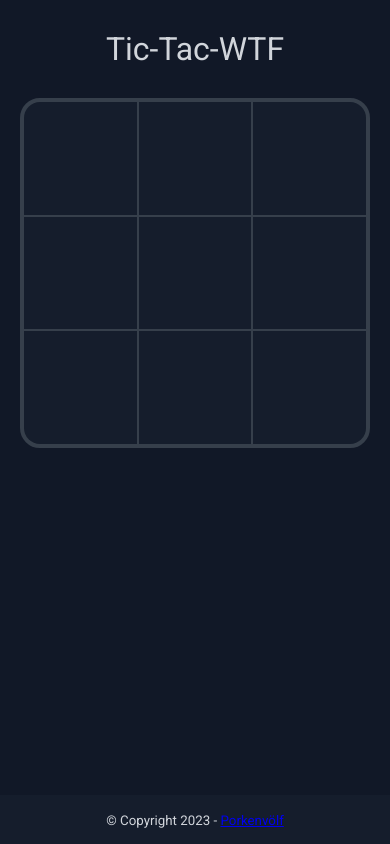
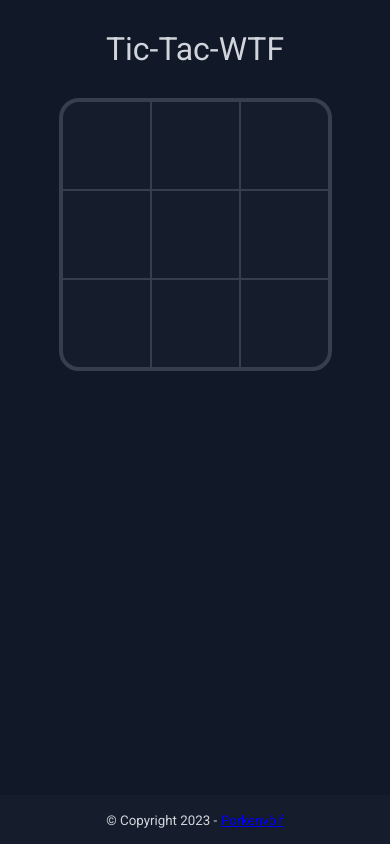
Before and after one commit to porkenvolf/top-tic-tac-toe, a website with bundled scripts: page index.html in a window 390 px wide. Built offline with nearby package versions, Linux system fonts and the light colour scheme.

Commit message:
Improve responsive behavior of #game

```diff
--- a/css/style.css
+++ b/css/style.css
@@ -14,9 +14,11 @@ body {
     color: var(--text);
 }
 .container {
+    flex: 1;
     display: flex;
     flex-direction: column;
-    justify-content: space-between;
+    justify-content: flex-start;
+    align-items: center;
     gap: 10px;
     width: min(100%, 800px);
 }
@@ -25,8 +27,7 @@ body {
 }
 .container #game {
     aspect-ratio: 1/1;
-    max-height: 80vh;
-    width: auto;
+    width: min(80vh, 70vw);
     border-radius: 20px;
     overflow: hidden;
     border: 4px solid var(--border);
```
